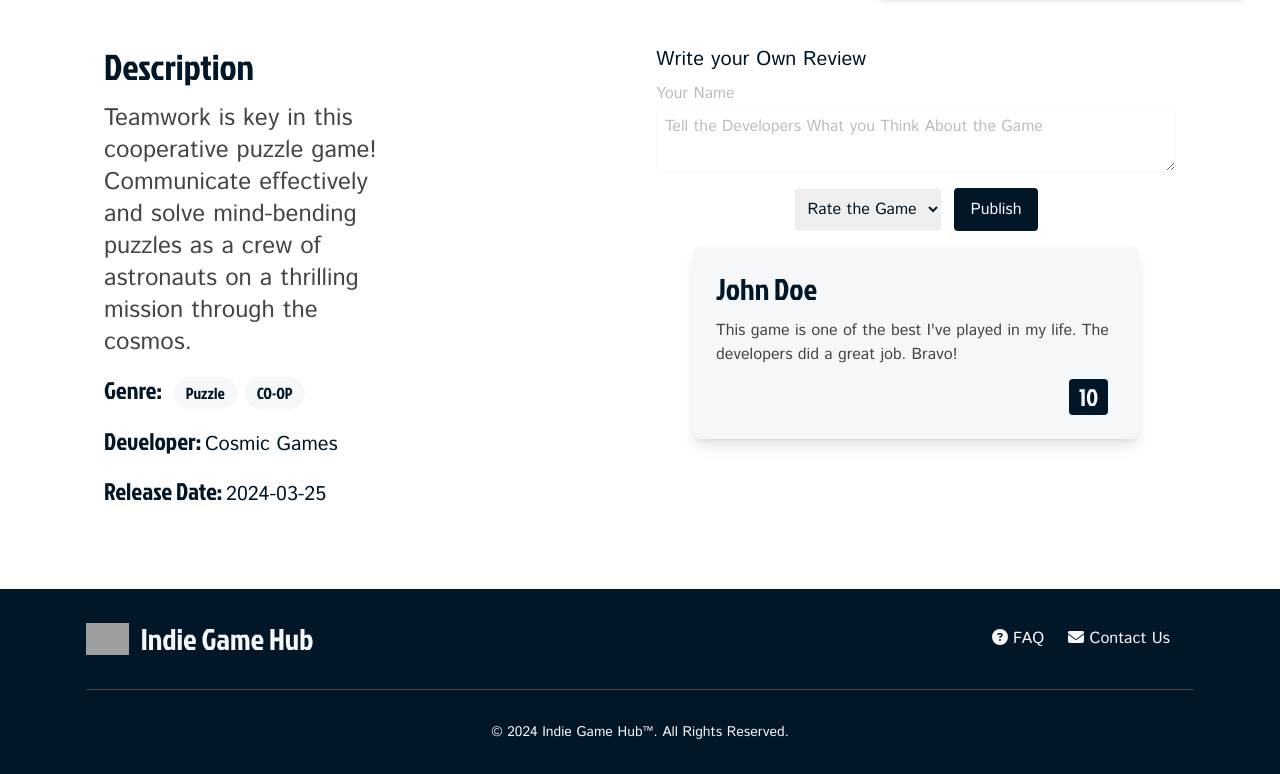
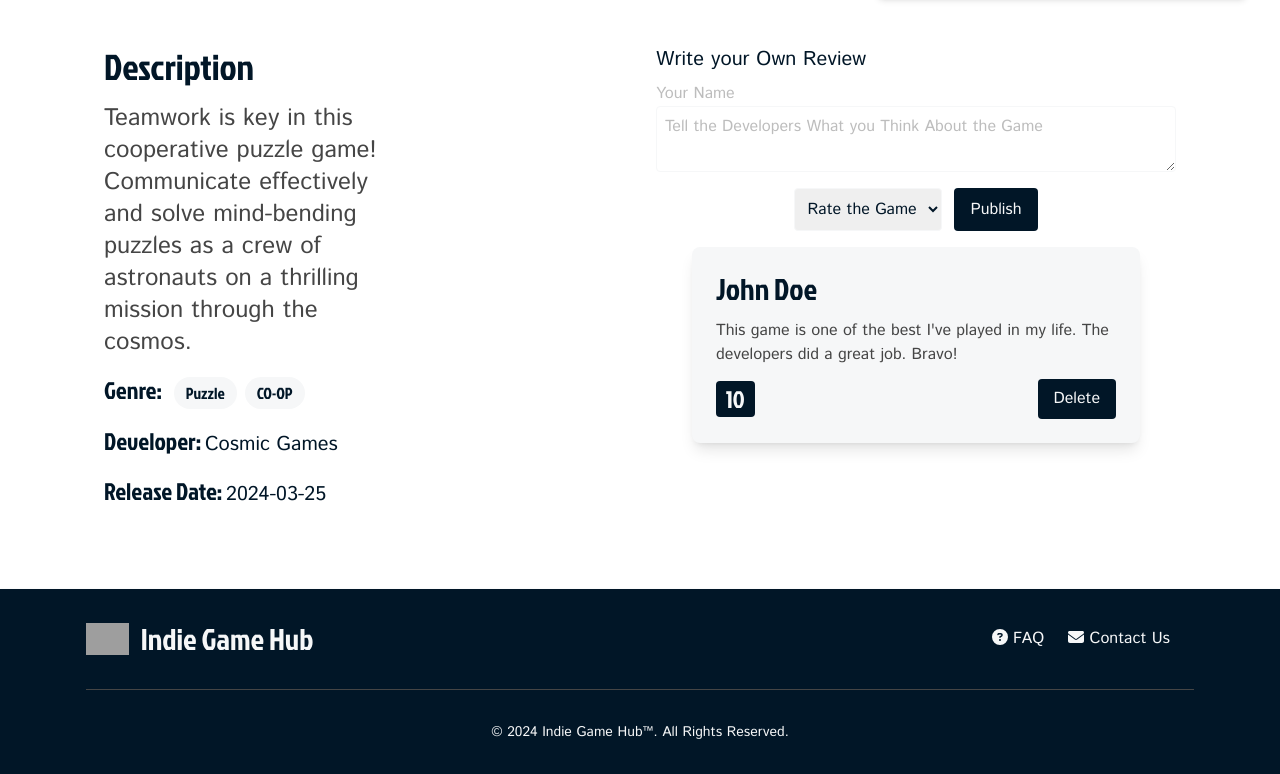
Before and after one commit to Egzavyer/Egzavyer.github.io, a React (Vite) app: page /games/Constellation in a window 1280 px wide. Shown: the part 622-1396 px from the top of the page. Built offline with nearby package versions, Linux system fonts and the light colour scheme; grey boxes are pictures that could not be loaded.

Commit message:
Feat: add delete review

```diff
--- a/src/components/Review.jsx
+++ b/src/components/Review.jsx
@@ -1,21 +1,31 @@
 import PropTypes from 'prop-types';
 
-const Review = ({ name, reviewText, rating }) => {
+const Review = ({ id, name, reviewText, rating, onDelete }) => {
+    const handleDelete = () => {
+        onDelete(id);
+
+    };
+
     return (
         <div className="bg-text p-6 rounded-lg shadow-lg max-w-md mx-auto my-4 font-body">
             <h3 className="text-3xl text-primary mb-3 font-display">{name}</h3>
             <p className="text-secondary mb-3">{reviewText}</p>
-            <div className="flex justify-end items-center ">
-                <span className="bg-primary text-text text-2xl mr-2 px-2.5 py-0.5 rounded font-display">{rating}</span>
+            <div className="flex justify-between items-center">
+                <span className="bg-primary text-text text-2xl px-2.5 py-0.5 rounded font-display">{rating}</span>
+                <button onClick={handleDelete} className="bg-primary text-text px-4 py-2 rounded hover:bg-red-700 transition duration-300">
+                    Delete
+                </button>
             </div>
         </div>
     );
 };
 
 Review.propTypes = {
+    id: PropTypes.number.isRequired, // Assuming 'id' is a number for identifying the review
     name: PropTypes.string.isRequired,
     reviewText: PropTypes.string.isRequired,
     rating: PropTypes.number.isRequired,
+    onDelete: PropTypes.func.isRequired, // PropType for the delete callback
 };
 
 export default Review;
--- a/src/pages/GameViewerPage.jsx
+++ b/src/pages/GameViewerPage.jsx
@@ -12,6 +12,14 @@ const GameViewerPage = ({ language, games }) => {
     reviewText: '',
     rating: '',
   });
+
+  const deleteReview = (reviewId) => {
+    const isConfirmed = window.confirm('Are you sure you want to delete this review?');
+    if (isConfirmed) {
+      setReviews(reviews.filter(review => review.id !== reviewId));
+    }
+  };
+
 
   const handleInputChange = (e) => {
     const { name, value } = e.target;
@@ -166,7 +174,7 @@ const GameViewerPage = ({ language, games }) => {
                   </div>
                 </form>
                 {reviews.map((review, index) => (
-                  <Review key={index} name={review.name} reviewText={review.reviewText} rating={review.rating} />
+                  <Review key={index} name={review.name} reviewText={review.reviewText} rating={review.rating} onDelete={deleteReview} />
                 ))}
                 <div>
                   <Review
```
